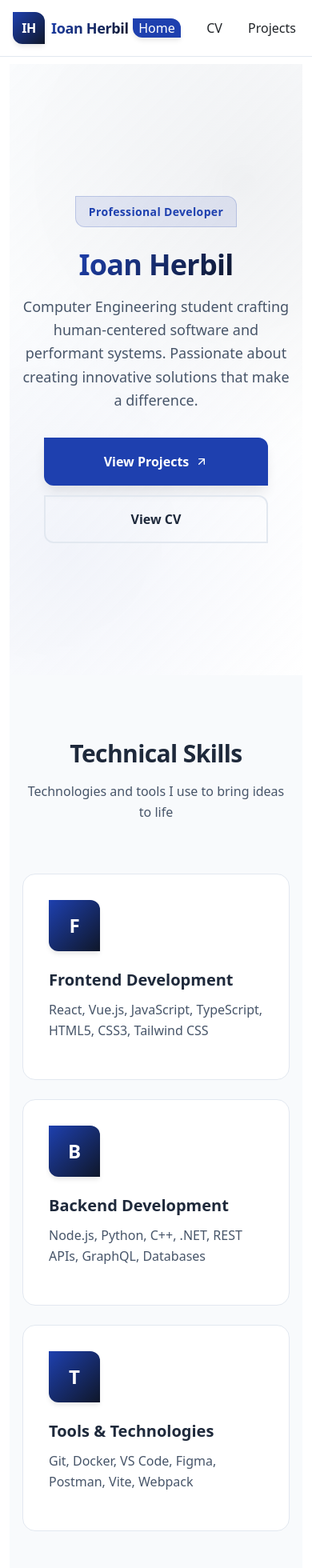
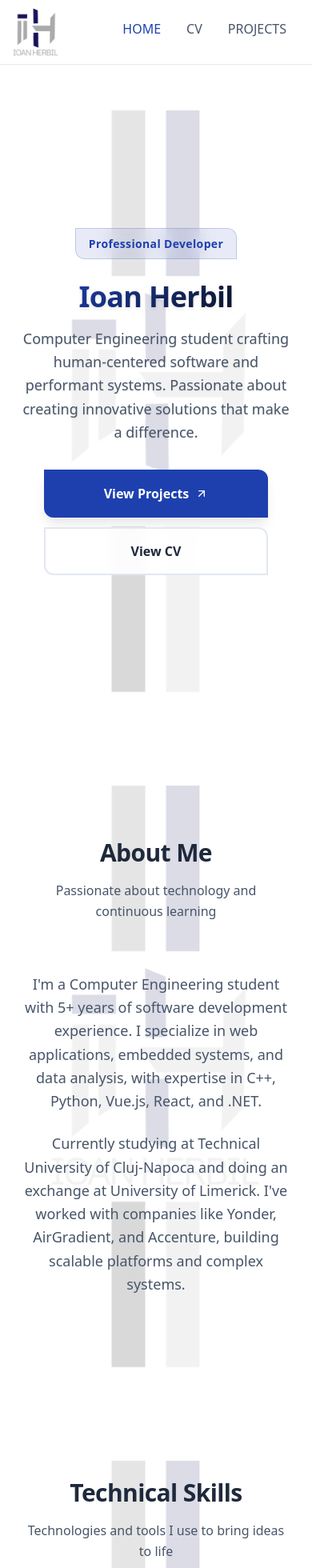
Before and after one commit to IonutzHerbil/My-Website, a React (Vite) app: page / in a window 390 px wide. Shown: the top 1960 px of the page at 80% size. Built offline with nearby package versions, Linux system fonts and the light colour scheme.

Commit message:
Fix: Fixed the style

```diff
--- a/src/components/Navbar.jsx
+++ b/src/components/Navbar.jsx
@@ -14,17 +14,45 @@ const CustomNavbar = () => {
     return () => window.removeEventListener('scroll', onScroll);
   }, []);
 
+  useEffect(() => {
+    const links = document.querySelectorAll('.nav-link');
+    links.forEach((link, index) => {
+      setTimeout(() => {
+        link.classList.add('bounce');
+        setTimeout(() => link.classList.remove('bounce'), 2000);
+      }, index * 500);
+    });
+  }, []);
+
   return (
     <header className={`topnav ${scrolled ? 'scrolled' : ''}`}>
       <div className="topnav-inner">
         <Link className="brand" to="/">
-          <div className="brand-logo">IH</div>
+          <img
+            src="/src/assets/ioan-herbil-high-resolution-logo-transparent.png"
+            alt="Ioan Herbil Logo"
+            className="brand-logo"
+          />
           <span className="brand-name">Ioan Herbil</span>
         </Link>
-        <nav className="nav-links">
-          <Link className={`nav-link ${activeLink === '/' ? 'active' : ''}`} to="/">Home</Link>
-          <Link className={`nav-link ${activeLink === '/cv' ? 'active' : ''}`} to="/cv">CV</Link>
-          <Link className={`nav-link ${activeLink === '/projects' ? 'active' : ''}`} to="/projects">Projects</Link>
+        <nav>
+          <ul className="nav-links">
+            <li>
+              <Link className={`nav-link hoverable ${activeLink === '/' ? 'active' : ''}`} to="/">
+                Home
+              </Link>
+            </li>
+            <li>
+              <Link className={`nav-link hoverable ${activeLink === '/cv' ? 'active' : ''}`} to="/cv">
+                CV
+              </Link>
+            </li>
+            <li>
+              <Link className={`nav-link hoverable ${activeLink === '/projects' ? 'active' : ''}`} to="/projects">
+                Projects
+              </Link>
+            </li>
+          </ul>
         </nav>
       </div>
     </header>
--- a/src/pages/HomePage.jsx
+++ b/src/pages/HomePage.jsx
@@ -4,7 +4,10 @@ import '../styles/HomePage.css';
 
 const HomePage = () => {
   const heroRef = useRef(null);
-  const featuresRef = useRef(null);
+  const aboutRef = useRef(null);
+  const skillsRef = useRef(null);
+  const experienceRef = useRef(null);
+  const contactRef = useRef(null);
 
   useEffect(() => {
     const observer = new IntersectionObserver(
@@ -18,8 +21,9 @@ const HomePage = () => {
       { threshold: 0.1 }
     );
 
-    if (heroRef.current) observer.observe(heroRef.current);
-    if (featuresRef.current) observer.observe(featuresRef.current);
+    [heroRef, aboutRef, skillsRef, experienceRef, contactRef].forEach(ref => {
+      if (ref.current) observer.observe(ref.current);
+    });
 
     return () => observer.disconnect();
   }, []);
@@ -52,39 +56,62 @@ const HomePage = () => {
         </div>
       </section>
 
-      <section className="features-section" ref={featuresRef}>
-        <div className="features-container">
-          <div className="features-header">
-            <h2 className="features-title">Technical Skills</h2>
-            <p className="features-subtitle">
+      <section className="about-section" ref={aboutRef}>
+        <div className="section-container">
+          <div className="section-header">
+            <h2 className="section-title">About Me</h2>
+            <p className="section-subtitle">
+              Passionate about technology and continuous learning
+            </p>
+          </div>
+          <div className="about-content">
+            <p>
+              I'm a Computer Engineering student with 5+ years of software development experience.
+              I specialize in web applications, embedded systems, and data analysis, with expertise
+              in C++, Python, Vue.js, React, and .NET.
+            </p>
+            <p>
+              Currently studying at Technical University of Cluj-Napoca and doing an exchange at
+              University of Limerick. I've worked with companies like Yonder, AirGradient, and
+              Accenture, building scalable platforms and complex systems.
+            </p>
+          </div>
+        </div>
+      </section>
+
+      <section className="skills-section" ref={skillsRef}>
+        <div className="section-container">
+          <div className="section-header">
+            <h2 className="section-title">Technical Skills</h2>
+            <p className="section-subtitle">
               Technologies and tools I use to bring ideas to life
             </p>
           </div>
-          <div className="features-grid">
-            <div className="feature-card">
-              <div className="feature-icon">
+          <div className="skills-grid">
+            <div className="skill-card">
+              <div className="skill-icon">
                 <span>F</span>
               </div>
-              <h3 className="feature-title">Frontend Development</h3>
-              <p className="feature-description">
+              <h3 className="skill-title">Frontend Development</h3>
+              <p className="skill-description">
                 React, Vue.js, JavaScript, TypeScript, HTML5, CSS3, Tailwind CSS
               </p>
             </div>
-            <div className="feature-card">
-              <div className="feature-icon">
+            <div className="skill-card">
+              <div className="skill-icon">
                 <span>B</span>
               </div>
-              <h3 className="feature-title">Backend Development</h3>
-              <p className="feature-description">
+              <h3 className="skill-title">Backend Development</h3>
+              <p className="skill-description">
                 Node.js, Python, C++, .NET, REST APIs, GraphQL, Databases
               </p>
             </div>
-            <div className="feature-card">
-              <div className="feature-icon">
+            <div className="skill-card">
+              <div className="skill-icon">
                 <span>T</span>
               </div>
-              <h3 className="feature-title">Tools & Technologies</h3>
-              <p className="feature-description">
+              <h3 className="skill-title">Tools & Technologies</h3>
+              <p className="skill-description">
                 Git, Docker, VS Code, Figma, Postman, Vite, Webpack
               </p>
             </div>
@@ -92,9 +119,54 @@ const HomePage = () => {
         </div>
       </section>
 
-      <section className="contact-section">
-        <div className="contact-container">
-          <h2 className="contact-title">Get In Touch</h2>
+      <section className="experience-section" ref={experienceRef}>
+        <div className="section-container">
+          <div className="section-header">
+            <h2 className="section-title">Experience</h2>
+            <p className="section-subtitle">
+              Professional journey and achievements
+            </p>
+          </div>
+          <div className="experience-timeline">
+            <div className="timeline-item">
+              <div className="timeline-marker"></div>
+              <div className="timeline-content">
+                <h4>Junior Full Stack Developer</h4>
+                <span className="company">Yonder</span>
+                <span className="period">Mar 2025 - Sept 2025</span>
+                <p>Built .NET + Angular applications and Vue-based projects serving 11 hospitals. Developed Autoinstaller and OSB API.</p>
+              </div>
+            </div>
+            <div className="timeline-item">
+              <div className="timeline-marker"></div>
+              <div className="timeline-content">
+                <h4>Full Stack Intern</h4>
+                <span className="company">AirGradient</span>
+                <span className="period">Jul 2025 - Aug 2025</span>
+                <p>Created Vue 3 composables and engineered high-performance meteorological visualizations with 10,000+ data points.</p>
+              </div>
+            </div>
+            <div className="timeline-item">
+              <div className="timeline-marker"></div>
+              <div className="timeline-content">
+                <h4>Full Stack Volunteer Developer</h4>
+                <span className="company">Trizan</span>
+                <span className="period">Dec 2024 - Mar 2025</span>
+                <p>Engineered a free website-builder platform with optimized database design and secure JWT authentication.</p>
+              </div>
+            </div>
+          </div>
+        </div>
+      </section>
+
+      <section className="contact-section" ref={contactRef}>
+        <div className="section-container">
+          <div className="section-header">
+            <h2 className="section-title">Get In Touch</h2>
+            <p className="section-subtitle">
+              Let's discuss opportunities and collaborations
+            </p>
+          </div>
           <div className="contact-info">
             <div className="contact-item">
               <span>Email</span>
@@ -104,6 +176,10 @@ const HomePage = () => {
               <span>Phone</span>
               <a href="tel:+40753913709">+40 753 913 709</a>
             </div>
+            <div className="contact-item">
+              <span>Location</span>
+              <span>Cluj-Napoca, Romania</span>
+            </div>
           </div>
         </div>
       </section>
--- a/src/styles/HomePage.css
+++ b/src/styles/HomePage.css
@@ -1,17 +1,17 @@
 .home-page {
-  min-height: 100vh;
-  background: var(--color-bg);
+  width: 100%;
 }
 
 .hero-section {
-  min-height: calc(100vh - 80px);
+  min-height: 100vh;
   display: flex;
   align-items: center;
   justify-content: center;
-  padding: var(--space-20) clamp(var(--space-4), 4vw, var(--space-8));
+  padding: 0 clamp(var(--space-4), 4vw, var(--space-8));
   text-align: center;
   position: relative;
-  background: linear-gradient(135deg, rgba(248, 250, 252, 0.8) 0%, rgba(255, 255, 255, 1) 100%);
+  background: url('/src/assets/Ioan-Herbil_bg.png') center/cover no-repeat;
+  background-attachment: fixed;
 }
 
 .hero-section::before {
@@ -21,16 +21,15 @@
   left: 0;
   right: 0;
   bottom: 0;
-  background:
-    radial-gradient(circle at 20% 80%, rgba(30, 64, 175, 0.05) 0%, transparent 50%),
-    radial-gradient(circle at 80% 20%, rgba(15, 23, 42, 0.05) 0%, transparent 50%);
-  z-index: -1;
+  background: rgba(255, 255, 255, 0.85);
+  z-index: 0;
 }
 
 .hero-content {
+  position: relative;
+  z-index: 1;
   max-width: 800px;
   margin: 0 auto;
-  z-index: 1;
 }
 
 .hero-badge {
@@ -44,6 +43,7 @@
   font-weight: var(--font-semibold);
   letter-spacing: 0.025em;
   margin-bottom: var(--space-6);
+  backdrop-filter: blur(10px);
 }
 
 .hero-title {
@@ -53,6 +53,7 @@
   margin-bottom: var(--space-4);
   line-height: var(--leading-tight);
   letter-spacing: -0.02em;
+  text-shadow: 0 2px 4px rgba(0, 0, 0, 0.1);
 }
 
 .hero-subtitle {
@@ -63,6 +64,7 @@
   max-width: 600px;
   margin-left: auto;
   margin-right: auto;
+  text-shadow: 0 1px 2px rgba(0, 0, 0, 0.1);
 }
 
 .hero-cta {
@@ -95,21 +97,6 @@
   box-shadow: var(--shadow-lg);
 }
 
-.cta-primary::before {
-  content: '';
-  position: absolute;
-  top: 0;
-  left: -100%;
-  width: 100%;
-  height: 100%;
-  background: linear-gradient(90deg, transparent 0%, rgba(255, 255, 255, 0.2) 50%, transparent 100%);
-  transition: var(--transition-slow);
-}
-
-.cta-primary:hover::before {
-  left: 100%;
-}
-
 .cta-primary:hover {
   background: var(--color-primary-hover);
   border-color: var(--color-primary-hover);
@@ -118,9 +105,10 @@
 }
 
 .cta-secondary {
-  background: transparent;
+  background: rgba(255, 255, 255, 0.9);
   color: var(--color-text);
   border: 2px solid var(--color-border);
+  backdrop-filter: blur(10px);
 }
 
 .cta-secondary:hover {
@@ -131,23 +119,54 @@
   box-shadow: var(--shadow-md);
 }
 
-.features-section {
+.about-section,
+.skills-section,
+.experience-section,
+.contact-section {
+  min-height: 100vh;
+  display: flex;
+  align-items: center;
+  justify-content: center;
   padding: var(--space-20) clamp(var(--space-4), 4vw, var(--space-8));
-  background: var(--color-surface);
+  background: url('/src/assets/Ioan-Herbil_bg.png') center/cover no-repeat;
+  background-attachment: fixed;
   position: relative;
 }
 
-.features-container {
+.about-section::before,
+.skills-section::before,
+.experience-section::before,
+.contact-section::before {
+  content: '';
+  position: absolute;
+  top: 0;
+  left: 0;
+  right: 0;
+  bottom: 0;
+  background: rgba(255, 255, 255, 0.85);
+  z-index: 0;
+}
+
+.about-section .section-container,
+.skills-section .section-container,
+.experience-section .section-container,
+.contact-section .section-container {
+  position: relative;
+  z-index: 1;
+}
+
+.section-container {
   max-width: 1200px;
+  width: 100%;
   margin: 0 auto;
 }
 
-.features-header {
+.section-header {
   text-align: center;
   margin-bottom: var(--space-16);
 }
 
-.features-title {
+.section-title {
   font-size: clamp(var(--text-3xl), 5vw, var(--text-4xl));
   font-weight: var(--font-extrabold);
   color: var(--color-text);
@@ -155,7 +174,7 @@
   letter-spacing: -0.02em;
 }
 
-.features-subtitle {
+.section-subtitle {
   font-size: clamp(var(--text-base), 2.2vw, var(--text-lg));
   color: var(--color-text-secondary);
   max-width: 600px;
@@ -163,24 +182,37 @@
   line-height: var(--leading-relaxed);
 }
 
-.features-grid {
+.about-content {
+  max-width: 800px;
+  margin: 0 auto;
+  text-align: center;
+}
+
+.about-content p {
+  font-size: var(--text-lg);
+  line-height: var(--leading-relaxed);
+  margin-bottom: var(--space-6);
+  color: var(--color-text-secondary);
+}
+
+.skills-grid {
   display: grid;
   grid-template-columns: repeat(auto-fit, minmax(300px, 1fr));
   gap: var(--space-8);
 }
 
-.feature-card {
+.skill-card {
   background: var(--color-card);
   padding: var(--space-8);
   border-radius: var(--radius-2xl);
-  border: 1px solid var(--color-border);
-  text-align: left;
+  border: 2px solid var(--color-border);
+  text-align: center;
   transition: var(--transition-normal);
   position: relative;
   overflow: hidden;
 }
 
-.feature-card::before {
+.skill-card::before {
   content: '';
   position: absolute;
   top: 0;
@@ -193,17 +225,17 @@
   transition: var(--transition-normal);
 }
 
-.feature-card:hover::before {
+.skill-card:hover::before {
   transform: scaleX(1);
 }
 
-.feature-card:hover {
+.skill-card:hover {
   transform: translateY(-4px);
   box-shadow: var(--shadow-xl);
   border-color: var(--color-border-hover);
 }
 
-.feature-icon {
+.skill-icon {
   width: 64px;
   height: 64px;
   border-radius: var(--radius-mixed);
@@ -214,69 +246,187 @@
   color: white;
   font-size: var(--text-2xl);
   font-weight: var(--font-bold);
-  margin-bottom: var(--space-6);
+  margin: 0 auto var(--space-6);
   box-shadow: var(--shadow-md);
 }
 
-.feature-title {
+.skill-title {
   font-size: var(--text-xl);
   font-weight: var(--font-bold);
   color: var(--color-text);
   margin-bottom: var(--space-3);
 }
 
-.feature-description {
+.skill-description {
   color: var(--color-text-secondary);
   line-height: var(--leading-relaxed);
   font-size: var(--text-base);
 }
 
-.contact-section {
-  padding: var(--space-20) clamp(var(--space-4), 4vw, var(--space-8));
-  background: var(--color-bg);
+.experience-timeline {
+  max-width: 900px;
+  margin: 0 auto;
+  position: relative;
+  padding: var(--space-8) 0;
 }
 
-.contact-container {
-  max-width: 600px;
-  margin: 0 auto;
-  text-align: center;
+.experience-timeline::before {
+  content: '';
+  position: absolute;
+  left: 50%;
+  top: 0;
+  bottom: 0;
+  width: 3px;
+  background: linear-gradient(180deg, var(--color-primary) 0%, var(--color-accent) 100%);
+  transform: translateX(-50%);
+  border-radius: var(--radius-full);
 }
 
-.contact-title {
-  font-size: clamp(var(--text-3xl), 5vw, var(--text-4xl));
+.timeline-item {
+  display: flex;
+  align-items: flex-start;
+  margin-bottom: var(--space-16);
+  position: relative;
+  min-height: 120px;
+}
+
+.timeline-item:nth-child(odd) {
+  flex-direction: row-reverse;
+  text-align: right;
+}
+
+.timeline-item:nth-child(odd) .timeline-content {
+  margin-right: var(--space-12);
+  margin-left: 0;
+}
+
+.timeline-item:nth-child(even) .timeline-content {
+  margin-left: var(--space-12);
+  margin-right: 0;
+  text-align: left;
+}
+
+.timeline-marker {
+  width: 20px;
+  height: 20px;
+  background: var(--color-primary);
+  border-radius: 50%;
+  border: 4px solid white;
+  box-shadow: 0 0 0 3px var(--color-primary), var(--shadow-lg);
+  z-index: 2;
+  position: absolute;
+  left: 50%;
+  top: 20px;
+  transform: translateX(-50%);
+}
+
+.timeline-content {
+  flex: 1;
+  max-width: 45%;
+  background: var(--color-card);
+  padding: var(--space-8);
+  border-radius: var(--radius-2xl);
+  border: 2px solid var(--color-border);
+  box-shadow: var(--shadow-lg);
+  transition: var(--transition-normal);
+  position: relative;
+}
+
+.timeline-content::before {
+  content: '';
+  position: absolute;
+  top: 25px;
+  width: 0;
+  height: 0;
+  border: 15px solid transparent;
+}
+
+.timeline-item:nth-child(odd) .timeline-content::before {
+  left: 100%;
+  border-left-color: var(--color-card);
+}
+
+.timeline-item:nth-child(even) .timeline-content::before {
+  right: 100%;
+  border-right-color: var(--color-card);
+}
+
+.timeline-content:hover {
+  transform: translateY(-4px);
+  box-shadow: var(--shadow-xl);
+  border-color: var(--color-primary);
+}
+
+.timeline-content h4 {
+  font-size: var(--text-xl);
   font-weight: var(--font-extrabold);
   color: var(--color-text);
-  margin-bottom: var(--space-6);
-  letter-spacing: -0.02em;
+  margin-bottom: var(--space-3);
+  line-height: var(--leading-tight);
+}
+
+.timeline-content .company {
+  font-size: var(--text-lg);
+  font-weight: var(--font-bold);
+  color: var(--color-primary);
+  display: block;
+  margin-bottom: var(--space-2);
+}
+
+.timeline-content .period {
+  font-size: var(--text-sm);
+  color: var(--color-text-muted);
+  display: inline-block;
+  background: var(--color-surface);
+  padding: var(--space-1) var(--space-3);
+  border-radius: var(--radius-full);
+  border: 1px solid var(--color-border);
+  margin-bottom: var(--space-4);
+  font-weight: var(--font-medium);
+}
+
+.timeline-content p {
+  color: var(--color-text-secondary);
+  line-height: var(--leading-relaxed);
+  margin: 0;
+  font-size: var(--text-base);
 }
 
 .contact-info {
-  display: flex;
-  flex-direction: column;
-  gap: var(--space-4);
-  align-items: center;
-  margin: var(--space-8) 0;
+  display: grid;
+  grid-template-columns: repeat(auto-fit, minmax(280px, 1fr));
+  gap: var(--space-6);
+  max-width: 800px;
+  margin: 0 auto;
 }
 
 .contact-item {
   display: flex;
+  flex-direction: column;
   align-items: center;
-  gap: var(--space-3);
-  padding: var(--space-4) var(--space-6);
+  gap: var(--space-2);
+  padding: var(--space-6);
   background: var(--color-card);
-  border: 1px solid var(--color-border);
+  border: 2px solid var(--color-border);
   border-radius: var(--radius-mixed);
   color: var(--color-text-secondary);
   font-size: var(--text-lg);
   transition: var(--transition-normal);
   text-decoration: none;
   box-shadow: var(--shadow-sm);
+  text-align: center;
 }
 
 .contact-item:hover {
   transform: translateY(-2px);
   box-shadow: var(--shadow-md);
   border-color: var(--color-primary);
+}
+
+.contact-item span:first-child {
+  font-weight: var(--font-semibold);
+  color: var(--color-text);
+  font-size: var(--text-base);
 }
 
 .contact-item a {
@@ -302,18 +452,32 @@
     justify-content: center;
   }
 
-  .features-grid {
+  .skills-grid {
     grid-template-columns: 1fr;
     gap: var(--space-6);
   }
 
-  .contact-info {
-    gap: var(--space-3);
+  .experience-timeline::before {
+    left: 20px;
   }
 
-  .contact-item {
-    width: 100%;
-    max-width: 320px;
-    justify-content: center;
+  .timeline-item {
+    flex-direction: row !important;
+  }
+
+  .timeline-marker {
+    left: 20px;
+    transform: translateX(-50%);
+  }
+
+  .timeline-content {
+    margin-left: var(--space-12) !important;
+    margin-right: 0 !important;
+    text-align: left !important;
+  }
+
+  .contact-info {
+    grid-template-columns: 1fr;
+    gap: var(--space-4);
   }
 }
--- a/src/styles/Navbar.css
+++ b/src/styles/Navbar.css
@@ -13,14 +13,14 @@
 .topnav.scrolled {
   background: rgba(255, 255, 255, 0.98);
   border-bottom-color: var(--color-border-hover);
-  box-shadow: var(--shadow-sm);
+  box-shadow: var(--shadow-lg);
 }
 
 .topnav-inner {
   display: flex;
   align-items: center;
   justify-content: space-between;
-  height: 80px;
+  height: 100px;
   padding: 0 clamp(var(--space-4), 4vw, var(--space-8));
   max-width: 1400px;
   margin: 0 auto;
@@ -29,32 +29,28 @@
 .brand {
   display: flex;
   align-items: center;
-  gap: var(--space-3);
+  gap: var(--space-4);
   text-decoration: none;
   color: var(--color-text);
   font-weight: var(--font-extrabold);
   font-size: var(--text-xl);
   letter-spacing: -0.02em;
+  transition: var(--transition-normal);
+}
+
+.brand:hover {
+  transform: translateY(-1px);
 }
 
 .brand-logo {
-  width: 48px;
-  height: 48px;
-  background: linear-gradient(135deg, var(--color-primary) 0%, var(--color-accent) 100%);
-  border-radius: var(--radius-mixed);
-  display: flex;
-  align-items: center;
-  justify-content: center;
-  color: white;
-  font-weight: var(--font-extrabold);
-  font-size: var(--text-lg);
-  box-shadow: var(--shadow-md);
+  height: 80px;
+  width: auto;
+  object-fit: contain;
   transition: var(--transition-normal);
 }
 
 .brand:hover .brand-logo {
-  transform: translateY(-1px);
-  box-shadow: var(--shadow-lg);
+  transform: scale(1.05);
 }
 
 .brand-name {
@@ -62,96 +58,147 @@
   -webkit-background-clip: text;
   -webkit-text-fill-color: transparent;
   background-clip: text;
+  font-weight: var(--font-extrabold);
+}
+
+nav {
+  background: none;
+  text-transform: uppercase;
 }
 
 .nav-links {
+  list-style: none;
+  margin: 0;
+  padding: 0;
   display: flex;
   align-items: center;
-  gap: var(--space-2);
-  background: var(--color-surface);
-  padding: var(--space-2);
-  border-radius: var(--radius-xl);
-  border: 2px solid var(--color-border);
-  box-shadow: var(--shadow-sm);
+  justify-content: center;
+}
+
+.nav-links li {
+  margin-left: 3em;
+  margin-right: 3em;
 }
 
 .nav-link {
-  display: flex;
-  align-items: center;
-  justify-content: center;
-  padding: var(--space-3) var(--space-6);
-  color: var(--color-text-secondary);
+  display: inline-block;
+  backface-visibility: hidden;
+  vertical-align: middle;
+  position: relative;
+  box-shadow: 0 0 1px rgba(0,0,0,0);
+  transform: translateZ(0);
+  transition-duration: .3s;
+  transition-property: transform;
+
+  color: var(--color-text);
   text-decoration: none;
-  font-weight: var(--font-semibold);
-  font-size: var(--text-sm);
-  border-radius: var(--radius-mixed);
-  transition: var(--transition-normal);
-  border: 2px solid transparent;
-  min-width: 80px;
-  text-align: center;
+  font-weight: 600;
+  font-size: var(--text-lg);
+  transition: .5s color ease-in-out;
 }
 
-.nav-link:hover {
+.nav-link:before {
+  position: absolute;
+  pointer-events: none;
+  z-index: -1;
+  content: '';
+  top: 100%;
+  left: 5%;
+  height: 10px;
+  width: 90%;
+  opacity: 0;
+  background: -webkit-radial-gradient(center, ellipse, rgba(30, 64, 175, 0.35) 0%, rgba(30, 64, 175, 0) 80%);
+  background: radial-gradient(ellipse at center, rgba(30, 64, 175, 0.35) 0%, rgba(30, 64, 175, 0) 80%);
+  transition-duration: 0.3s;
+  transition-property: transform, opacity;
+}
+
+.nav-link:hover,
+.nav-link:active,
+.nav-link:focus {
+  transform: translateY(-5px);
   color: var(--color-primary);
-  background: rgba(30, 64, 175, 0.05);
-  border-color: rgba(30, 64, 175, 0.2);
-  transform: translateY(-1px);
+}
+
+.nav-link:hover:before,
+.nav-link:active:before,
+.nav-link:focus:before {
+  opacity: 1;
+  transform: translateY(-5px);
 }
 
 .nav-link.active {
-  color: white;
-  background: var(--color-primary);
-  border-color: var(--color-primary);
-  box-shadow: var(--shadow-md);
+  color: var(--color-primary);
 }
 
-.nav-link:focus-visible {
-  outline: 2px solid var(--color-primary);
-  outline-offset: 2px;
+@keyframes bounce-animation {
+  16.65% {
+    -webkit-transform: translateY(8px);
+    transform: translateY(8px);
+  }
+  33.3% {
+    -webkit-transform: translateY(-6px);
+    transform: translateY(-6px);
+  }
+  49.95% {
+    -webkit-transform: translateY(4px);
+    transform: translateY(4px);
+  }
+  66.6% {
+    -webkit-transform: translateY(-2px);
+    transform: translateY(-2px);
+  }
+  83.25% {
+    -webkit-transform: translateY(1px);
+    transform: translateY(1px);
+  }
+  100% {
+    -webkit-transform: translateY(0);
+    transform: translateY(0);
+  }
+}
+
+.bounce {
+  animation-name: bounce-animation;
+  animation-duration: 2s;
 }
 
 @media (max-width: 768px) {
   .topnav-inner {
-    height: 70px;
+    height: 80px;
     padding: 0 var(--space-4);
   }
 
   .brand {
     font-size: var(--text-lg);
-    gap: var(--space-2);
+    gap: var(--space-3);
   }
 
   .brand-logo {
-    width: 40px;
-    height: 40px;
-    font-size: var(--text-base);
+    height: 60px;
   }
 
-  .nav-links {
-    gap: var(--space-1);
-    padding: var(--space-1);
+  .nav-links li {
+    margin-left: 1.5em;
+    margin-right: 1.5em;
   }
 
   .nav-link {
-    padding: var(--space-2) var(--space-4);
-    font-size: var(--text-xs);
-    min-width: 70px;
+    font-size: var(--text-base);
   }
 }
 
 @media (max-width: 480px) {
-  .nav-links {
-    background: transparent;
-    border: none;
-    box-shadow: none;
-    padding: 0;
+  .brand-name {
+    display: none;
+  }
+
+  .nav-links li {
+    margin-left: 1em;
+    margin-right: 1em;
   }
 
   .nav-link {
-    padding: var(--space-2) var(--space-3);
-    background: var(--color-surface);
-    border: 2px solid var(--color-border);
-    margin: 0 var(--space-1);
-    min-width: 60px;
+    font-size: var(--text-sm);
   }
 }
```
Also changed, not shown: src/assets/Ioan-Herbil_bg.png (added), src/assets/ioan-herbil-high-resolution-logo-transparent.png (added).
